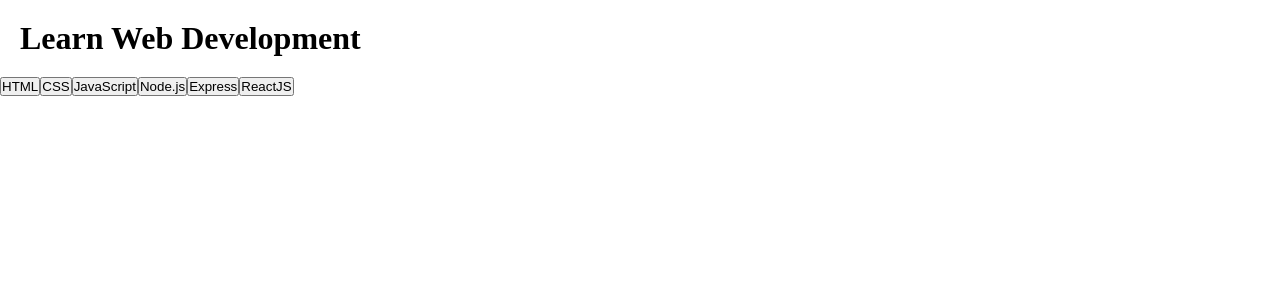
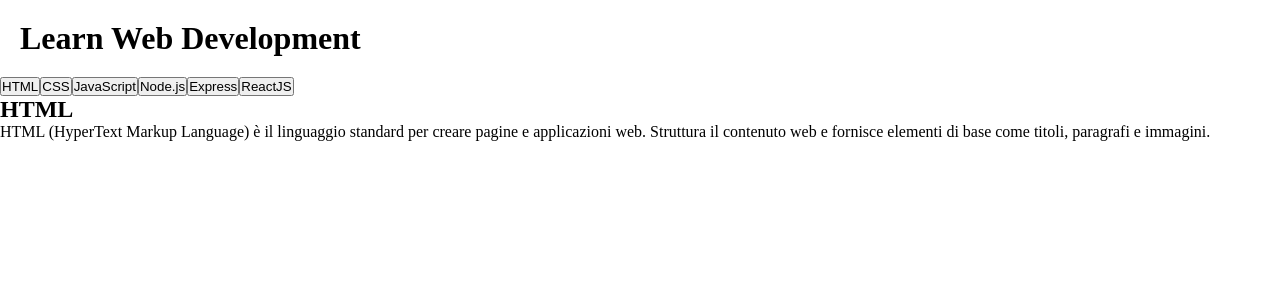
Before and after one commit to saverio-mandarano/react-use-state, a React (Vite) app: page / in a window 1280 px wide. Both pictures are taken after a click on the button "HTML". Shown: the top 300 px of the page. Built offline with nearby package versions, Linux system fonts and the light colour scheme.

Commit message:
add card con title e description per ogni bottone

```diff
--- a/src/components/Language.jsx
+++ b/src/components/Language.jsx
@@ -6,7 +6,6 @@ export default function Language () {
 
     return (
         <div>
-            <div className="language"></div>
             {
                 languages.map(lang => (
                     <button key={lang.id} onClick={() => setLanguage(lang)}>
@@ -14,7 +13,15 @@ export default function Language () {
                     </button>
                 ))
             }
-{/* <button key={} onClick={() => {setLanguage(languages[0])}}>{languages[0].title}</button> */}
+            <div>
+                {language ? (
+                    <>
+                    <h2>{language.title}</h2>
+                    <p>{language.description}</p>
+                    </>
+                ) : ( <p>Nessun linguaggio selezionato</p> )
+            }
+            </div>
         </div>
     )
 }
```
